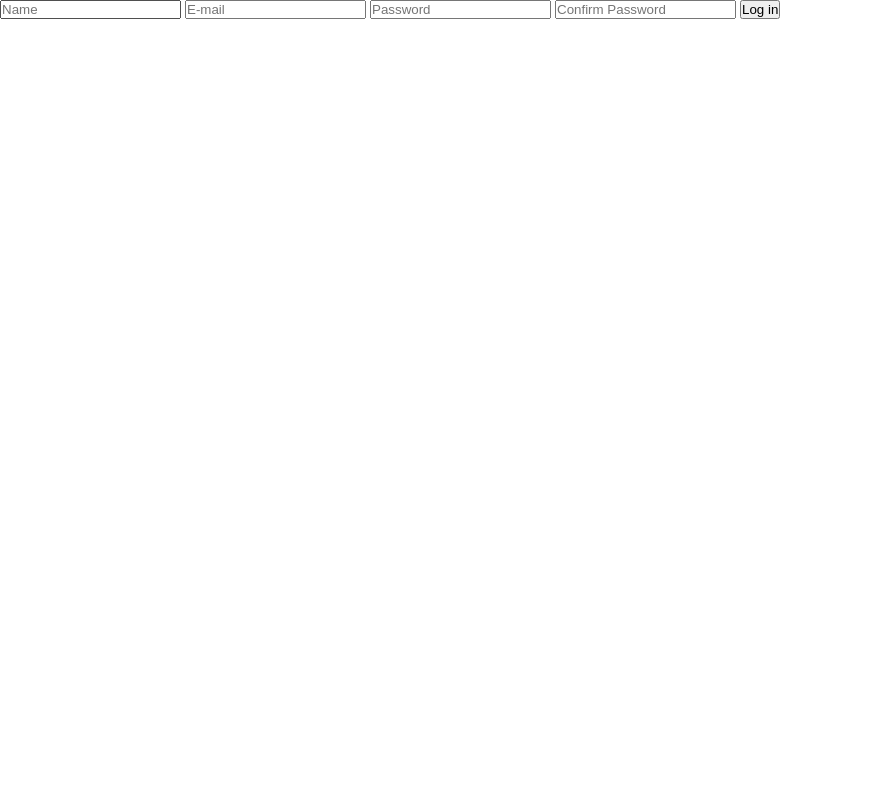
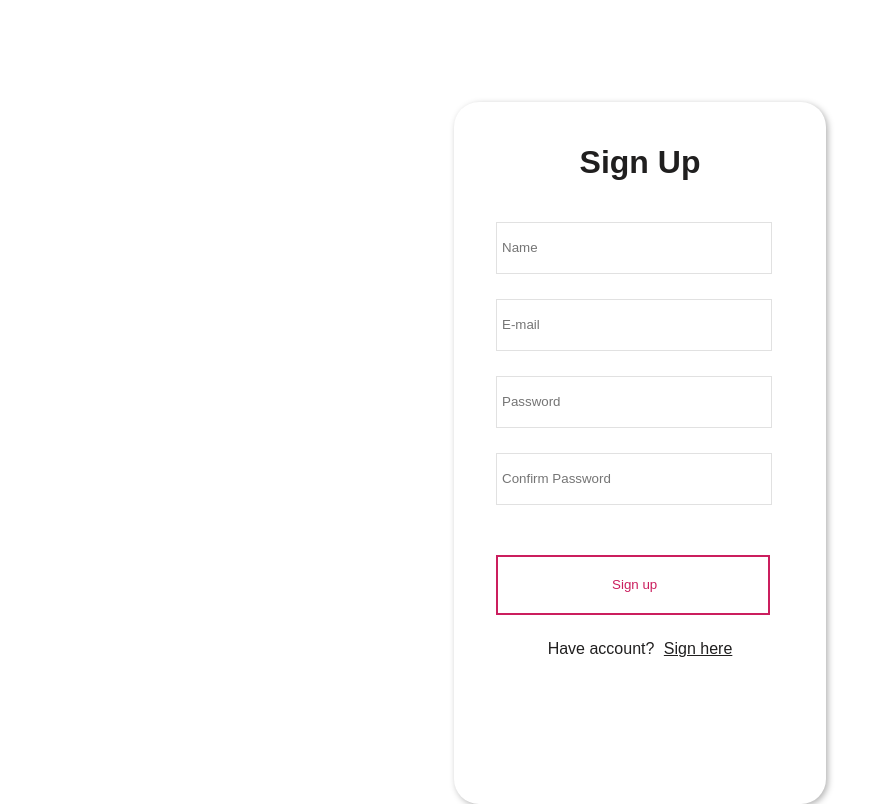
Before and after one commit to CodeBoySoca/pigeon, a Flask app: page / in a window 1280 px wide. Shown: the whole page, without its empty margins (0-894 px from the left). Before the commit the page ends 19 px from the top, so only its background shows below. Run offline with Flask 3, Linux system fonts and the light colour scheme; parts of the project's set-up code (start-up, migrations or seed data) failed here and were passed over; some web fonts are replaced.

Commit message:
Added CSS for login template

```diff
--- a/static/css/main.css
+++ b/static/css/main.css
@@ -322,6 +322,68 @@ table tr #selectedItem {
     width: 75%;
 }
 
+/* Login */
+
+
+
+.login {
+    width: 25%;
+    height: 650px;
+    background: #ffffff;
+    filter: drop-shadow(2px 2px 3px rgba(0, 0, 0, 0.3));
+    border-radius: 25px;
+    margin: 8% auto 0 auto;
+    padding: 2%;
+}
+
+.login form {
+    margin: 5% auto 0 auto;
+    width: 90%;
+}
+
+.login h2 {
+    font: normal 800 2em "dejanire-sans", sans-serif;
+    color: #201f1f;
+    text-transform: capitalize;
+    margin: 5% auto 0 auto;
+    text-align: center;
+}
+
+.login input::placeholder {
+    padding-left: 5px;
+}
+
+.login input {
+    width: 95%;
+    height: 50px;
+    background: #ffffff;
+    border: 1px solid #e1e1e1;
+    margin-top: 25px;
+}
+
+.login input[type='submit'] {
+    width: 95%;
+    height: 60px;
+    border: 2px solid #cb1e5e;
+    color: #cb1e5e;
+    background: none;
+    margin: 50px 0 25px 0;
+}
+
+.login span {
+    color: #201f1f;
+    font: normal 200 1em "dejanire-sans", sans-serif;
+    text-align: center;
+    margin: 0 auto;
+    width: 75%;
+    display: block;
+}
+
+.login a {
+    color: #201f1f;
+    font: normal 200 1em "dejanire-sans", sans-serif;
+    padding-left: 5px;
+}
 
 /* Contacts */
 
--- a/templates/contacts.j2
+++ b/templates/contacts.j2
@@ -8,6 +8,7 @@
       <div class="main-content">
         <div class="contact-header">
             <div class="contact">
+              <button>-</button>
               <img src="" alt="">
               <h2>Patricia Doe</h2>
               <p>Lawyer</p>
@@ -27,7 +28,7 @@
 
             </div>
             <button>Edit</button>
-            <button>Delete</button>
+            <button>Save</button>
          </div>
 
      </div>
--- a/templates/login.j2
+++ b/templates/login.j2
@@ -1,12 +1,14 @@
 {% extends 'base.j2' %}
 {% block content %}
-<div class="login>
+<div class="login">
+  <h2>Sign up</h2>
   <form method="post">
     <input type="text" name="name" placeholder="Name" required>
     <input type="email" name="email" placeholder="E-mail" required>
     <input type="password" name="password" placeholder="Password" required>
     <input type="password" name="confirm-password" placeholder="Confirm Password" required>
-    <input type="submit" value="Log in">
+    <input type="submit" value=" Sign up">
+    <span>Have account? <a href="">Sign here</a></span>
   </form>
 </div>
 {% endblock %}
```
